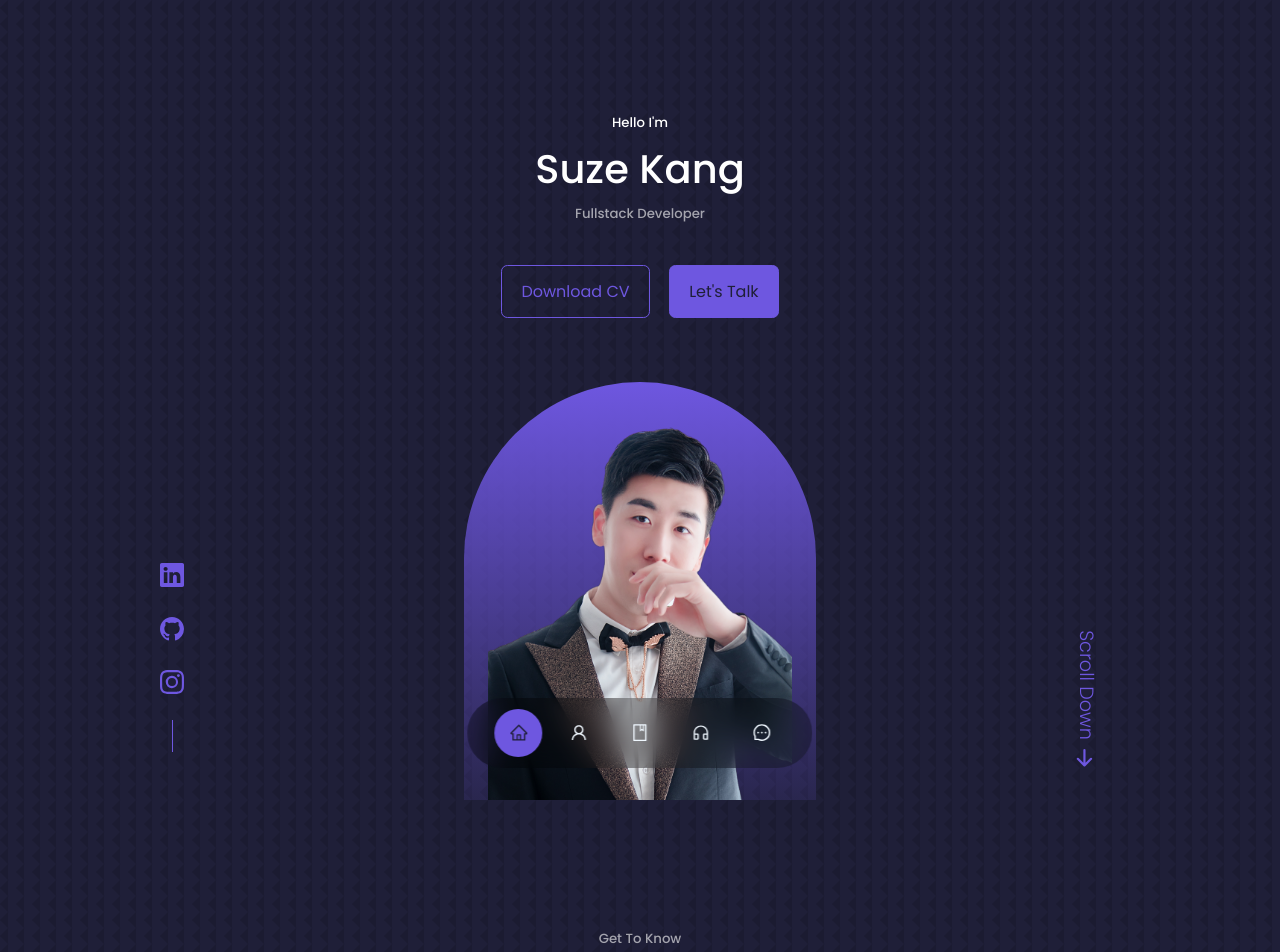
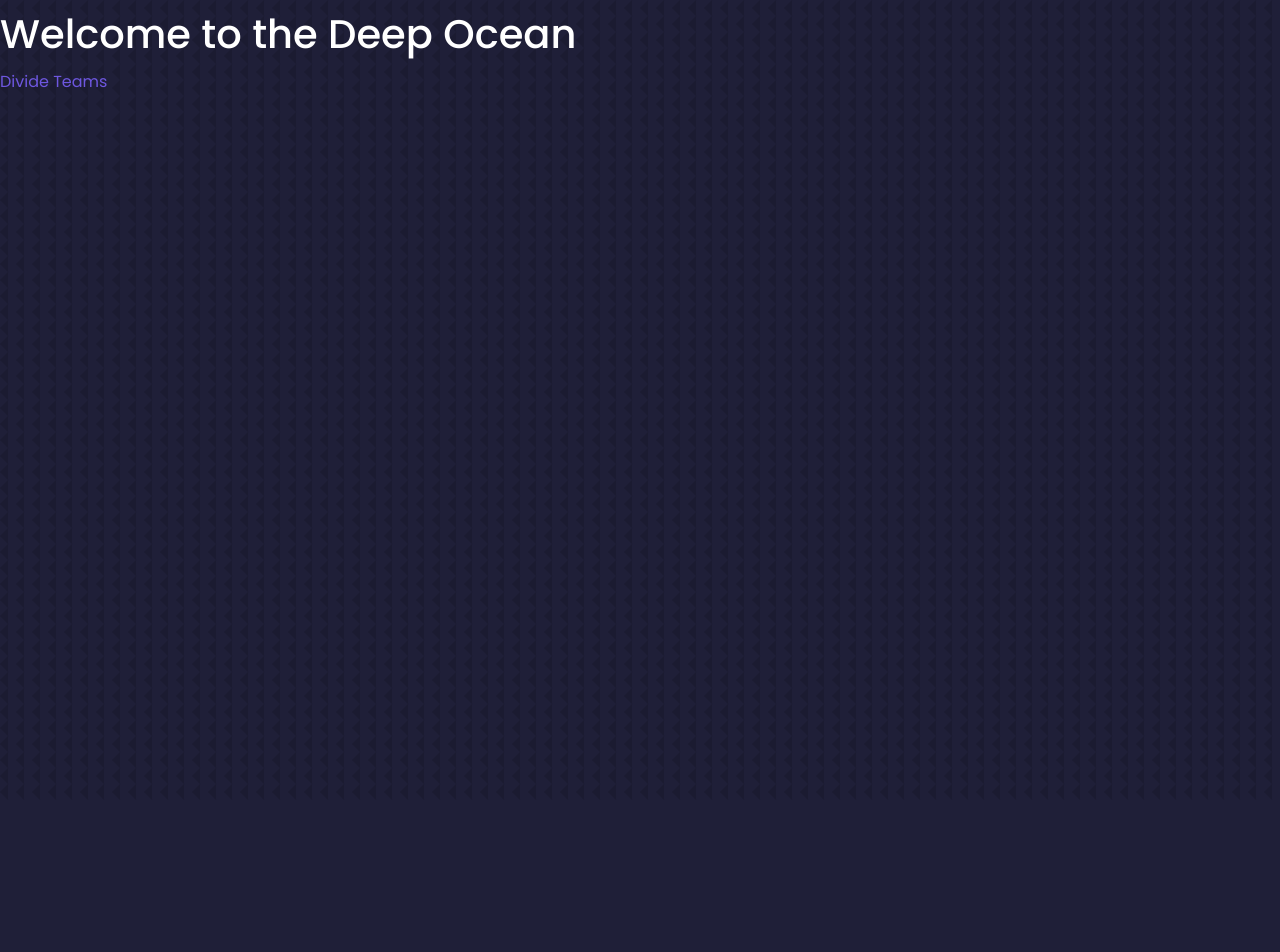
Before and after one commit to SuzeK-KLF/portfolio-website, a React (Vite) app: page /deep-ocean in a window 1280 px wide. Shown: the top 952 px of the page. After the commit the page ends 800 px from the top, so only its background shows below. Built offline with nearby package versions, Linux system fonts and the light colour scheme.

Commit message:
add firebase

```diff
--- a/package.json
+++ b/package.json
@@ -12,9 +12,11 @@
   "dependencies": {
     "@emailjs/browser": "^4.4.1",
     "antd": "^5.26.0",
+    "firebase": "^11.9.1",
     "react": "^19.1.0",
     "react-dom": "^19.1.0",
-    "react-icons": "^5.5.0"
+    "react-icons": "^5.5.0",
+    "react-router-dom": "^7.6.2"
   },
   "devDependencies": {
     "@eslint/js": "^9.25.0",
--- a/src/App.jsx
+++ b/src/App.jsx
@@ -1,28 +1,17 @@
 import React from "react";
-import Header from "./components/header/Header";
-import Nav from "./components/nav/Nav";
-import About from "./components/about/About";
-import Experience from "./components/experience/Experience";
-import Services from "./components/services/Services";
-import Portfolio from "./components/portfolio/Portfolio";
-import Testimonials from "./components/testimonials/Testimonials";
-import Contact from "./components/contact/Contact";
-import Footer from "./components/footer/Footer";
+import { Routes, Route } from "react-router-dom";
+import Home from "./pages/Home";
+import DeepOcean from "./pages/DeepOcean";
+import DivideTeam from "./pages/DivideTeam";
 
 const App = () => {
-  return (
-    <div>
-      <Header />
-      <Nav />
-      <About />
-      <Experience />
-      <Services />
-      <Portfolio />
-      {/* <Testimonials /> */}
-      <Contact />
-      <Footer />
-    </div>
-  );
+    return (
+        <Routes>
+            <Route path="/" element={<Home />} />
+            <Route path="/deep-ocean" element={<DeepOcean />} />
+            <Route path="/deep-ocean/divide-team" element={<DivideTeam />} />
+        </Routes>
+    );
 };
 
 export default App;
--- a/src/main.jsx
+++ b/src/main.jsx
@@ -1,10 +1,13 @@
 import { StrictMode } from "react";
 import { createRoot } from "react-dom/client";
 import "./index.css";
+import { BrowserRouter } from "react-router-dom";
 import App from "./App.jsx";
 
 createRoot(document.getElementById("root")).render(
     <StrictMode>
-        <App />
+        <BrowserRouter>
+            <App />
+        </BrowserRouter>
     </StrictMode>
 );
--- /dev/null
+++ b/src/pages/DeepOcean.jsx
@@ -0,0 +1,11 @@
+import React from "react";
+import { Link } from "react-router-dom";
+
+const DeepOcean = () => (
+    <div>
+        <h1>Welcome to the Deep Ocean</h1>
+        <Link to="/deep-ocean/divide-team">Divide Teams</Link>
+    </div>
+);
+
+export default DeepOcean;
--- /dev/null
+++ b/src/pages/DivideTeam.jsx
@@ -0,0 +1,12 @@
+import React from "react";
+
+const DivideTeam = () => {
+    return (
+        <div>
+            <h1>Team Divider</h1>
+            {/* Your logic/UI for player input and team splitting */}
+        </div>
+    );
+};
+
+export default DivideTeam;
--- /dev/null
+++ b/src/pages/Home.jsx
@@ -0,0 +1,24 @@
+import React from "react";
+import Header from "../components/header/Header";
+import Nav from "../components/nav/Nav";
+import About from "../components/about/About";
+import Experience from "../components/experience/Experience";
+import Services from "../components/services/Services";
+import Portfolio from "../components/portfolio/Portfolio";
+import Contact from "../components/contact/Contact";
+import Footer from "../components/footer/Footer";
+
+const Home = () => (
+    <>
+        <Header />
+        <Nav />
+        <About />
+        <Experience />
+        <Services />
+        <Portfolio />
+        <Contact />
+        <Footer />
+    </>
+);
+
+export default Home;
```
Also changed, not shown: src/firebase.js (added, +19 -0 lines), 1 other file (tests, documents, lock files or other folders).
